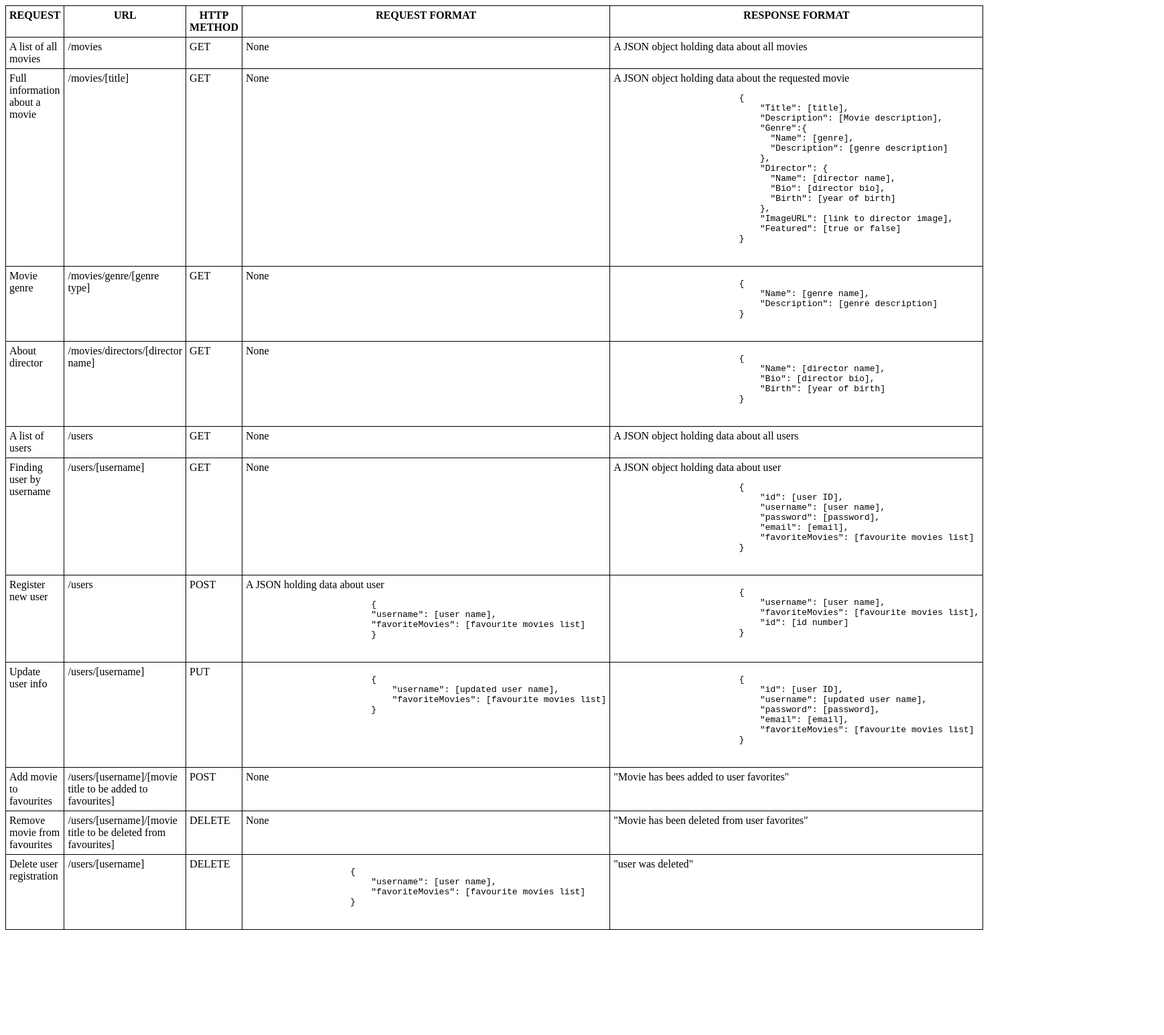
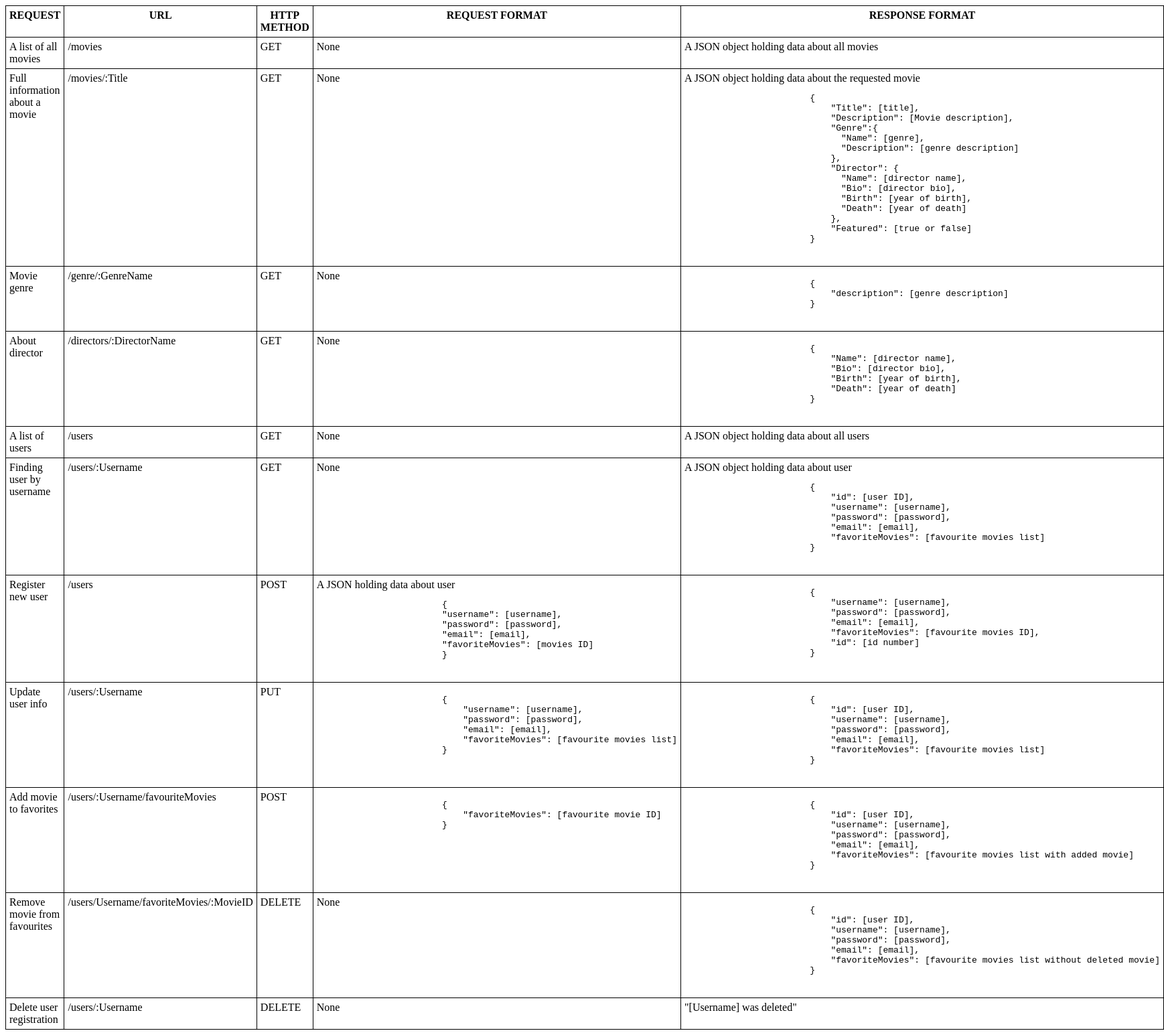
Before and after one commit to illia1008/movie_api, a website: page public/documentation.html in a window 1280 px wide. Shown: the whole page at 67% size, 1738 px wide, since content can reach past the window. Before the commit the page ends 1396 px from the top, so only its background shows below. Drawn offline with Linux system fonts and the light colour scheme.

Commit message:
Errors fixing
Request methods that didn't work were fixed. The documentation file was updated.

```diff
--- a/models.js
+++ b/models.js
@@ -21,7 +21,7 @@ let userSchema = mongoose.Schema({
     Password: {type: String, required: true},
     Email: {type: String, required: true},
     Birthday: Date,
-    FavouriteMovies: [{ type: mongoose.Schema.Types.ObjectId, ref: 'Movie' }]
+    FavoriteMovies: [{ type: mongoose.Schema.Types.ObjectId, ref: 'Movie' }]
 });
 
 let Movie = mongoose.model('Movie', movieSchema);
--- a/public/documentation.html
+++ b/public/documentation.html
@@ -40,7 +40,7 @@
             </tr>
             <tr>
                 <td>Full information about a movie</td>
-                <td>/movies/[title]</td>
+                <td>/movies/:Title</td>
                 <td>GET</td>
                 <td>None</td>
                 <td>A JSON object holding data about the requested movie
@@ -55,9 +55,9 @@
                             "Director": {
                               "Name": [director name],
                               "Bio": [director bio],
-                              "Birth": [year of birth]
+                              "Birth": [year of birth],
+                              "Death": [year of death]
                             },
-                            "ImageURL": [link to director image],
                             "Featured": [true or false]
                         }
                     </pre>
@@ -65,21 +65,20 @@
             </tr>
             <tr>
                 <td>Movie genre</td>
-                <td>/movies/genre/[genre type]</td>
+                <td>/genre/:GenreName</td>
                 <td>GET</td>
                 <td>None</td>
                 <td>
                     <pre>
                         {
-                            "Name": [genre name],
-                            "Description": [genre description]
+                            "description": [genre description]
                         }
                     </pre>
                 </td>
             </tr>
             <tr>
                 <td>About director</td>
-                <td>/movies/directors/[director name]</td>
+                <td>/directors/:DirectorName</td>
                 <td>GET</td>
                 <td>None</td>
                 <td>
@@ -87,7 +86,8 @@
                         {
                             "Name": [director name],
                             "Bio": [director bio],
-                            "Birth": [year of birth]
+                            "Birth": [year of birth],
+                            "Death": [year of death]
                         }
                     </pre>
                 </td>
@@ -101,14 +101,14 @@
             </tr>
             <tr>
                 <td>Finding user by username</td>
-                <td>/users/[username]</td>
+                <td>/users/:Username</td>
                 <td>GET</td>
                 <td>None</td>
                 <td>A JSON object holding data about user
                     <pre>
                         {
                             "id": [user ID],
-                            "username": [user name],
+                            "username": [username],
                             "password": [password],
                             "email": [email],
                             "favoriteMovies": [favourite movies list]
@@ -123,16 +123,20 @@
                 <td>A JSON holding data about user
                     <pre>
                         {
-                        "username": [user name],
-                        "favoriteMovies": [favourite movies list]
+                        "username": [username],
+                        "password": [password],
+                        "email": [email],
+                        "favoriteMovies": [movies ID]
                         }
                     </pre>
                 </td>
                 <td>
                     <pre>
                         {
-                            "username": [user name],
-                            "favoriteMovies": [favourite movies list],
+                            "username": [username],
+                            "password": [password],
+                            "email": [email],
+                            "favoriteMovies": [favourite movies ID],
                             "id": [id number]
                         }
                     </pre>
@@ -140,12 +144,14 @@
             </tr>
             <tr>
                 <td>Update user info</td>
-                <td>/users/[username]</td>
+                <td>/users/:Username</td>
                 <td>PUT</td>
                 <td>
                     <pre>
                         {
-                            "username": [updated user name],
+                            "username": [username],
+                            "password": [password],
+                            "email": [email],
                             "favoriteMovies": [favourite movies list]
                         }
                     </pre>
@@ -154,7 +160,7 @@
                     <pre>
                         {
                             "id": [user ID],
-                            "username": [updated user name],
+                            "username": [username],
                             "password": [password],
                             "email": [email],
                             "favoriteMovies": [favourite movies list]
@@ -163,32 +169,50 @@
                 </td>
             </tr>
             <tr>
-                <td>Add movie to favourites</td>
-                <td>/users/[username]/[movie title to be added to favourites]</td>
+                <td>Add movie to favorites</td>
+                <td>/users/:Username/favouriteMovies</td>
                 <td>POST</td>
-                <td>None</td>
-                <td>"Movie has bees added to user favorites"</td>
+                <td>
+                    <pre>
+                        {
+                            "favoriteMovies": [favourite movie ID]
+                        }
+                    </pre></td>
+                <td>
+                    <pre>
+                        {
+                            "id": [user ID],
+                            "username": [username],
+                            "password": [password],
+                            "email": [email],
+                            "favoriteMovies": [favourite movies list with added movie]
+                        }
+                    </pre>
+                </td>
             </tr>
             <tr>
                 <td>Remove movie from favourites</td>
-                <td>/users/[username]/[movie title to be deleted from favourites]</td>
+                <td>/users/Username/favoriteMovies/:MovieID</td>
                 <td>DELETE</td>
                 <td>None</td>
-                <td>"Movie has been deleted from user favorites"</td>
+                <td>
+                    <pre>
+                        {
+                            "id": [user ID],
+                            "username": [username],
+                            "password": [password],
+                            "email": [email],
+                            "favoriteMovies": [favourite movies list without deleted movie]
+                        }
+                    </pre>
+                </td>
             </tr>
             <tr>
                 <td>Delete user registration</td>
-                <td>/users/[username]</td>
+                <td>/users/:Username</td>
                 <td>DELETE</td>
-                <td>
-                    <pre>
-                    {
-                        "username": [user name],
-                        "favoriteMovies": [favourite movies list]
-                    }
-                    </pre>
-                </td>
-                <td>"user was deleted"</td>
+                <td>None</td>
+                <td>"[Username] was deleted"</td>
             </tr>
         </tbody>
     </table>
```
Also changed, not shown: index.js (+90 -37 lines).
